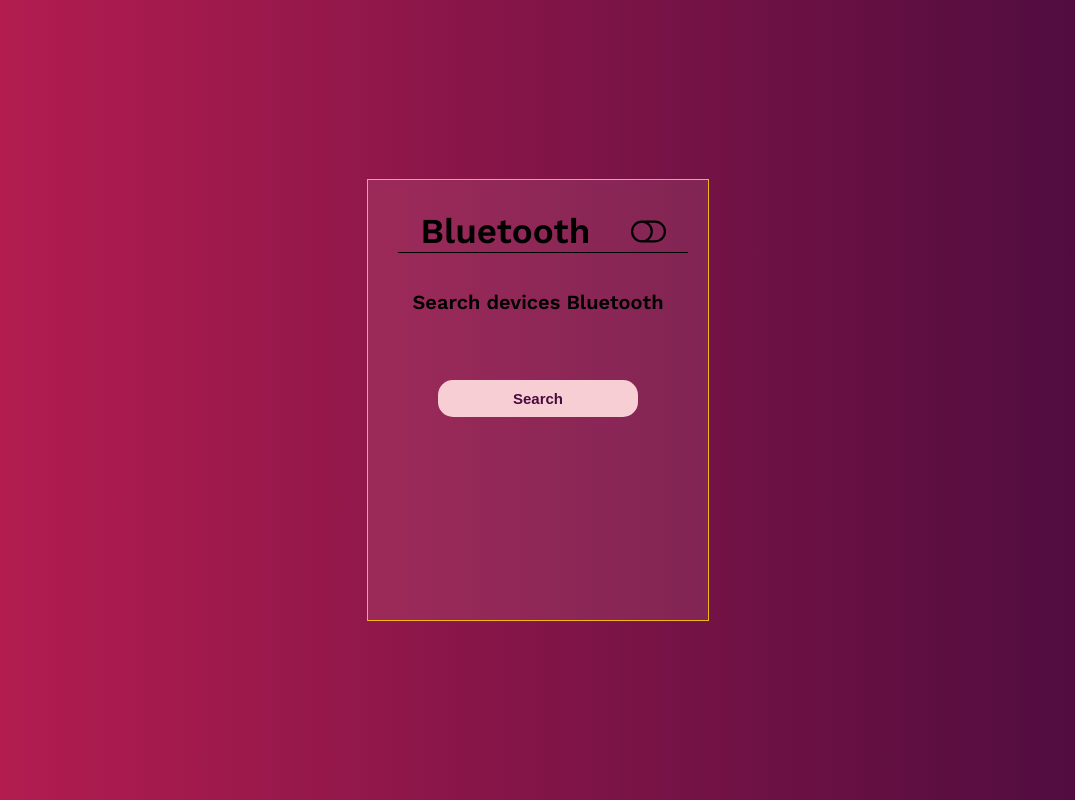
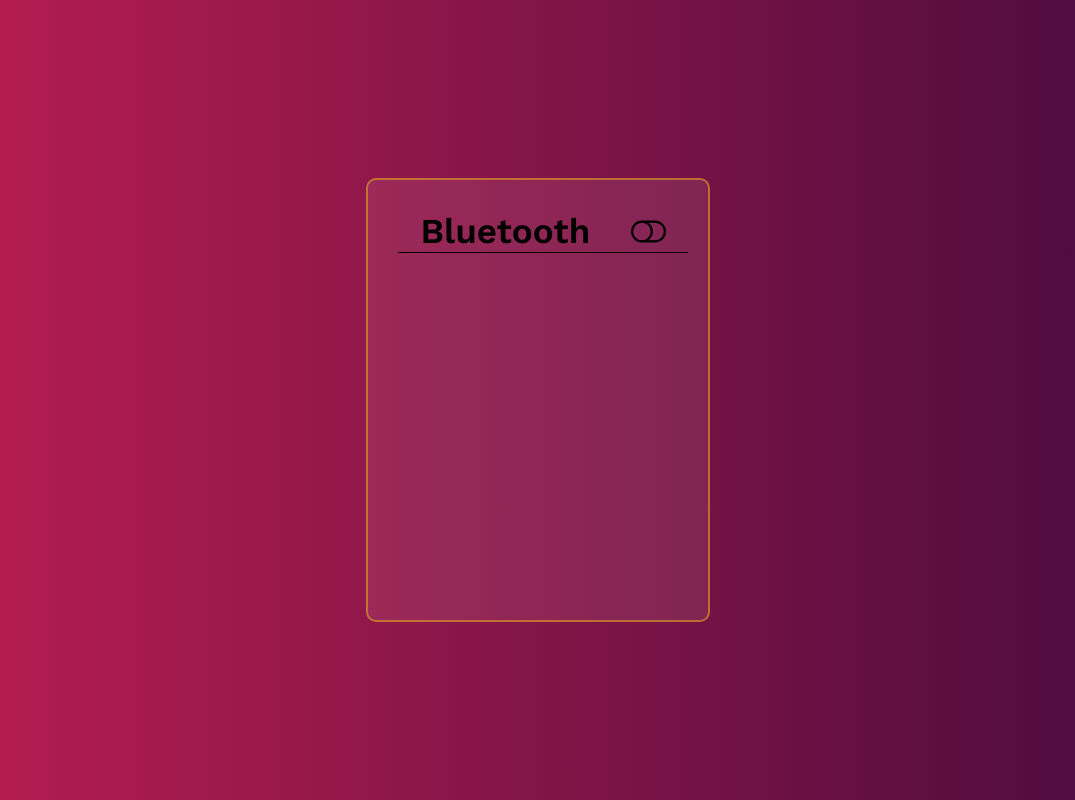
Before and after one commit to pabloSre/app-login, a React (Create React App) app: page /bluetooth in a window 1280 px wide. Shown: the whole page, without its empty margins (102-1177 px from the left). Built offline with nearby package versions, Linux system fonts and the light colour scheme.

Commit message:
Cambios varios

```diff
--- a/src/App.js
+++ b/src/App.js
@@ -17,6 +17,7 @@
         <Route path="/register" component={CreateUser} />
         <Route path="/bluetooth" component={BluetoothForm} />
 
+
       </Switch>
 
     </>
--- a/src/Bluetooth.css
+++ b/src/Bluetooth.css
@@ -13,7 +13,8 @@
   margin: 0 auto;
   background-color:rgb(248, 206, 213, 0.1);
   padding: 20px;
-  border: 1px solid var(--amarillo);
+  border: 2px solid rgb(241, 184, 19, 0.5);
+  border-radius: 10px;
 }
 
 .Title-conection {
--- a/src/Bluetooth.js
+++ b/src/Bluetooth.js
@@ -28,13 +28,14 @@
       Bluetooth
         <div
 
-          className="On-off"
-          onClick={handleClick}>
-          {isOn ? <BsToggleOn/> : <BsToggleOff/>}
+          className={`On-off ${isOn ? 'active' : ''}` }
+          onClick={handleClick}
+          >
+            {isOn ? <BsToggleOn/> : <BsToggleOff/>}
         </div>
     </h1>
+      {isOn && <BluetoothSearchTab/>}
 
-    <BluetoothSearchTab/>
     </form>
   </div>
 
--- a/src/CreateUser.css
+++ b/src/CreateUser.css
@@ -7,7 +7,7 @@
 }
 .Form-create-user {
   width: 300px;
-  border: 1px solid rgb(241, 184, 19, 0.5);
+  border: 2px solid rgb(241, 184, 19, 0.5);
   background-color:rgb(248, 206, 213, 0.1);
   padding: 30px 50px 30px 50px;
   border-radius: 20px;
--- a/src/Login.css
+++ b/src/Login.css
@@ -16,7 +16,7 @@
 }
 .Form-login {
   width: 300px;
-  border: 1px solid rgb(241, 184, 19, 0.5);
+  border: 2px solid rgb(241, 184, 19, 0.5);
   background-color:rgb(248, 206, 213, 0.1);
   padding: 30px 50px 30px 50px;
   border-radius: 20px;
```
